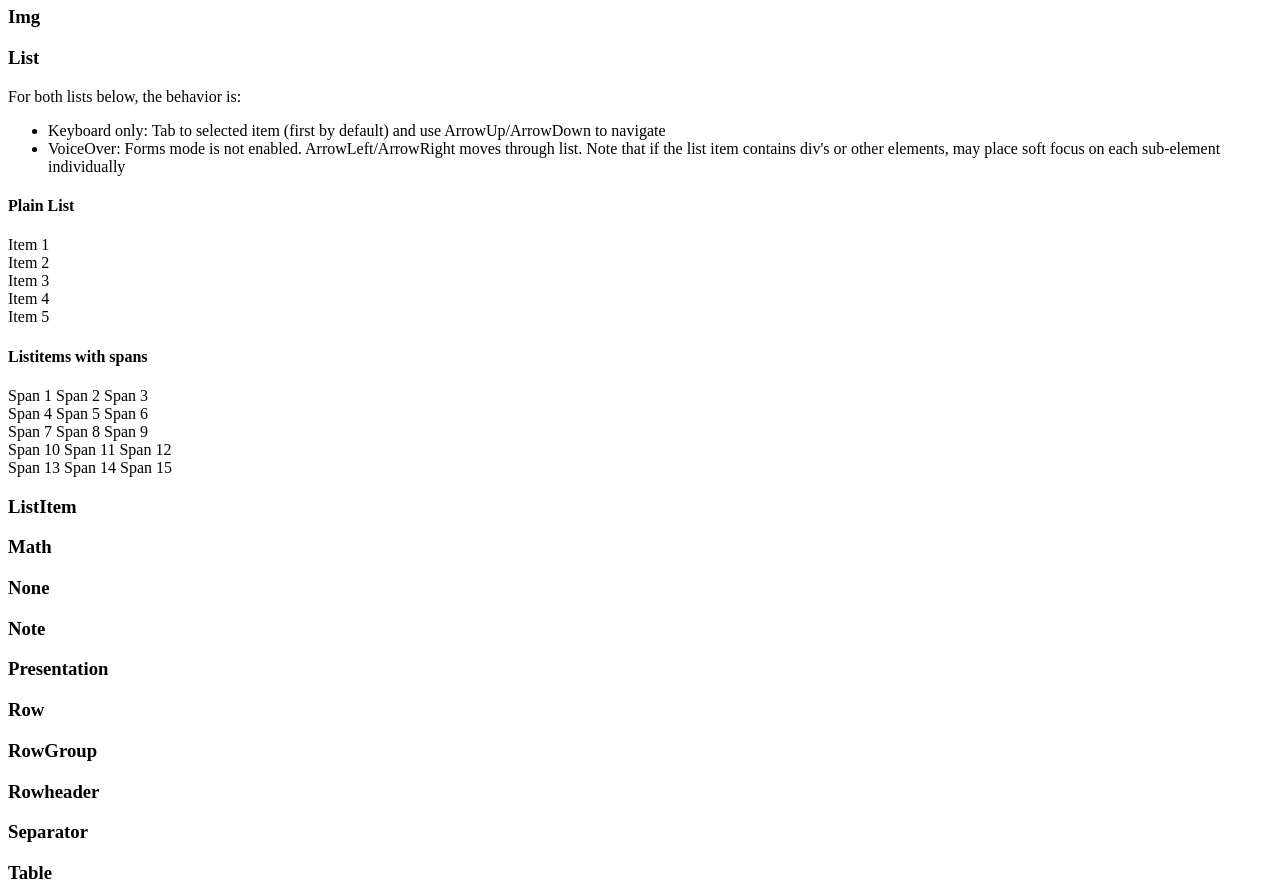
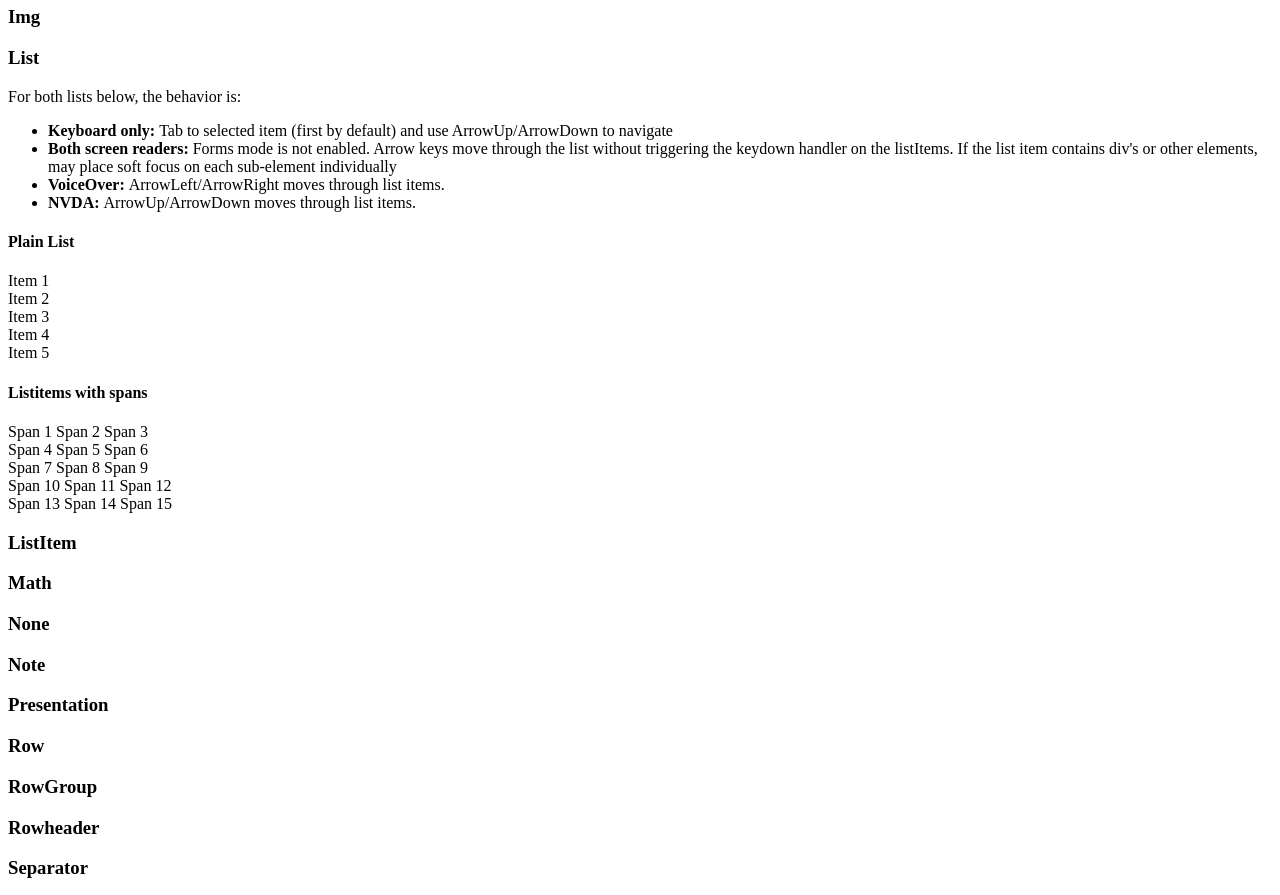
Before and after one commit to amandabaker/forms-mode-test-page, a plain HTML site: page formsModeTest.html in a window 1280 px wide. Shown: the part 1920-2815 px from the top of the page. Drawn offline with Linux system fonts and the light colour scheme.

Commit message:
Add notes on NVDA functionality

```diff
--- a/formsModeTest.html
+++ b/formsModeTest.html
@@ -58,10 +58,13 @@
     <h3 id="list">List</h3>
     <p>For both lists below, the behavior is:
         <ul>
-            <li>Keyboard only: Tab to selected item (first by default) and use ArrowUp/ArrowDown to navigate</li>
-            <li>VoiceOver: Forms mode is not enabled. ArrowLeft/ArrowRight moves through list.
-                Note that if the list item contains div's or other elements, may place soft focus on each sub-element individually
+            <li><b>Keyboard only: </b> Tab to selected item (first by default) and use ArrowUp/ArrowDown to navigate</li>
+            <li><b>Both screen readers: </b>  Forms mode is not enabled.
+                Arrow keys move through the list without triggering the keydown handler on the listItems.
+                If the list item contains div's or other elements, may place soft focus on each sub-element individually
             </li>
+            <li><b>VoiceOver: </b> ArrowLeft/ArrowRight moves through list items.</li>
+            <li><b>NVDA: </b> ArrowUp/ArrowDown moves through list items.</li>
         </ul>
     </p>
     <h4 id="plain-list">Plain List</h4>
```
